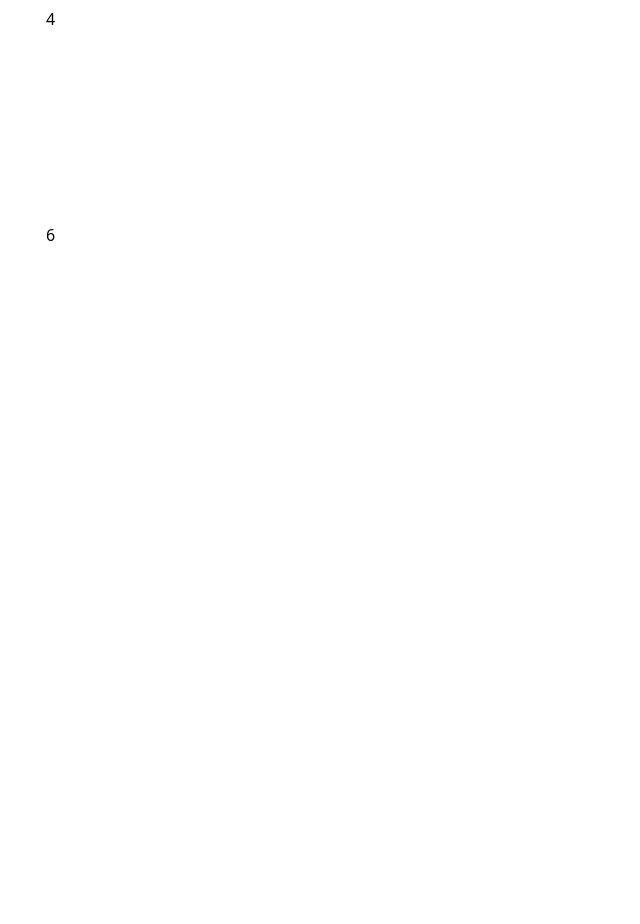
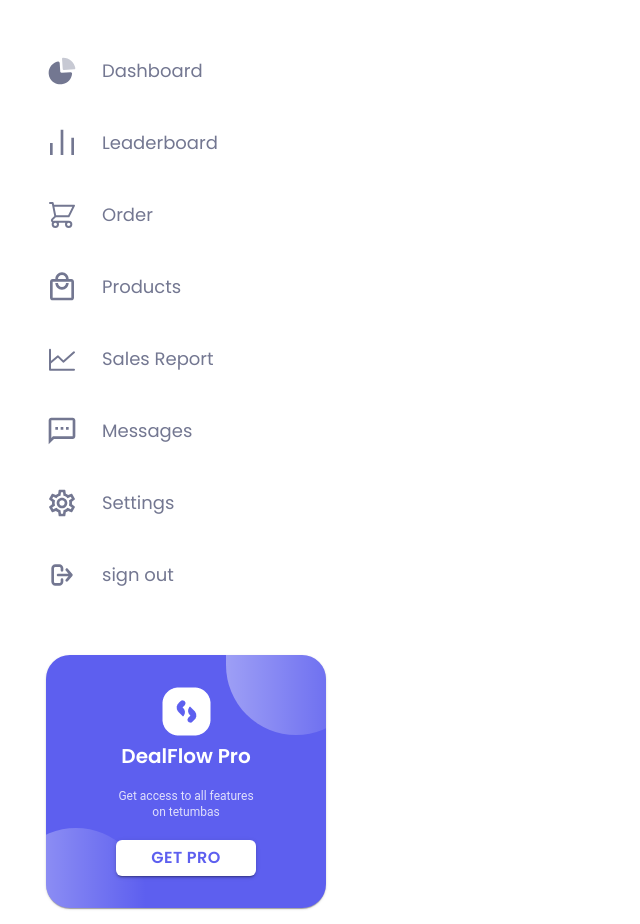
Before and after one commit to mehediweb01/sales-dashboard, a React (Vite) app: page / in a window 1280 px wide. Shown: the part 120-1044 px from the top of the page, without its empty margins (0-640 px from the left). Before the commit the page ends 800 px from the top, so only its background shows below. Built offline with nearby package versions, Linux system fonts and the light colour scheme.

Commit message:
sidebar complete

```diff
--- a/src/components/sidebar/Card.jsx
+++ b/src/components/sidebar/Card.jsx
@@ -1,11 +1,53 @@
-import React from 'react'
+import React from "react";
+import Card from "@mui/material/Card";
+import CardContent from "@mui/material/CardContent";
+import Typography from "@mui/material/Typography";
+import Button from "@mui/material/Button";
+import CardActionArea from "@mui/material/CardActionArea";
 
-const Card = () => {
+const cardClass = {
+  width: "175px",
+  display: "flex",
+  flexDirection: "column",
+  justifyContent: "center",
+  margin: "0 auto 0 auto",
+};
+const SideBarCard = () => {
   return (
-    <div>
+    <Card
+      sx={{ width: 280 }}
+      className="!bg-primary !rounded-3xl relative py-8"
+    >
+      <div className="bg-gradient-to-r from-white/40 to-white/0 rounded-full h-40 w-1/2 absolute -top-20 -right-10"></div>
+      <div className="bg-gradient-to-r from-white/40 to-white/0 rounded-full h-40 w-1/2 absolute -bottom-20 -left-10"></div>
+      <CardActionArea sx={cardClass}>
+        <div className="flex flex-col items-center">
+          <img src="/images/white-logo.png" alt="white logo" />
+          <h3 className="font-semibold mt-1 text-xl leading-8 font-poppins text-white">
+            DealFlow Pro
+          </h3>
+        </div>
+        <CardContent>
+          <Typography
+            gutterBottom
+            variant="h5"
+            component="div"
+            className="text-white/80 font-poppins font-medium !text-xs !leading-4 text-center"
+          >
+            Get access to all features on tetumbas
+          </Typography>
+        </CardContent>
+      </CardActionArea>
+      <div className="w-full flex justify-center">
+        <Button
+          variant="contained"
+          className="!w-1/2 !bg-white !text-primary !rounded-md !font-semibold !font-poppins !text-base !leading-6"
+        >
+          Get pro
+        </Button>
+      </div>
+    </Card>
+  );
+};
 
-    </div>
-  )
-}
-
-export default Card
+export default SideBarCard;
--- a/src/components/sidebar/Logo.jsx
+++ b/src/components/sidebar/Logo.jsx
@@ -2,9 +2,13 @@ import React from "react";
 
 const Logo = () => {
   return (
-    <div className="flex items-center gap-1">
-      <img src="/images/logo.png" alt="Logo" />
-      <p className="font-poppins font-semibold text-3xl leading-11 ">
+    <div className="flex items-start sm:items-center sm:flex-row flex-col gap-3">
+      <img
+        src="/images/logo.png"
+        alt="Logo"
+        className="w-[36px] h-[36px] md:w-[56px] md:h-[56px]"
+      />
+      <p className="font-poppins font-semibold text-base sm:text-2xl md:text-3xl leading-4 sm:leading-7 md:leading-11">
         DealFlow
       </p>
     </div>
--- a/src/components/sidebar/SideBar.jsx
+++ b/src/components/sidebar/SideBar.jsx
@@ -1,14 +1,20 @@
 import React from "react";
+import SideBarCard from "./Card";
+import SideBarItems from "./SideBarItems";
 import Logo from "./Logo";
 
 const SideBar = () => {
   return (
-    <div className="grid grid-cols-5 grid-rows-5 gap-4 ms-[46px] mt-[55px]">
-      <div>
+    <div className="flex flex-col justify-start items-start gap-16 ms-[46px] mt-[55px] max-w-[280px] pb-4">
+      <div className="w-full">
         <Logo />
       </div>
-      <div className="row-span-3 row-start-2">4</div>
-      <div className="row-start-5">6</div>
+      <div className="w-full">
+        <SideBarItems />
+      </div>
+      <div className="hidden md:block w-full">
+        <SideBarCard />
+      </div>
     </div>
   );
 };
--- a/src/components/sidebar/SideBarItems.jsx
+++ b/src/components/sidebar/SideBarItems.jsx
@@ -1,11 +1,22 @@
-import React from 'react'
+import React from "react";
+import { sidebarItem } from "../../utils/db";
 
 const SideBarItems = () => {
   return (
-    <div>
+    <ul className="space-y-10">
+      {sidebarItem.map((item, index) => (
+        <li key={index}>
+          <a href="#" className="flex items-center gap-6">
+            <img src={item.icon} alt={item.label} />
+            <span className="hidden md:block font-poppins text-[18px] leading-7 text-secondary">
+              {item.label}
+            </span>
+          </a>
+        </li>
+      ))}
+    </ul>
+  );
+};
 
-    </div>
-  )
-}
 
-export default SideBarItems
+export default SideBarItems;
--- a/src/pages/Dashboard.jsx
+++ b/src/pages/Dashboard.jsx
@@ -3,8 +3,12 @@ import SideBar from "../components/sidebar/SideBar";
 
 const Dashboard = () => {
   return (
-    <div>
+    <div className="flex items-start gap-10 md:gap-3 max-w-[1920px] w-full">
       <SideBar />
+      <div className="mt-4">
+        <h1>Dashboard</h1>
+        <p>Welcome to your sales dashboard!</p>
+      </div>
     </div>
   );
 };
--- /dev/null
+++ b/src/utils/db.js
@@ -0,0 +1,10 @@
+export const sidebarItem = [
+  { label: "Dashboard", icon: "/icons/dashboard.svg" },
+  { label: "Leaderboard", icon: "/icons/leaderboard.svg" },
+  { label: "Order", icon: "/icons/order.svg" },
+  { label: "Products", icon: "/icons/products.svg" },
+  { label: "Sales Report", icon: "/icons/sales.svg" },
+  { label: "Messages", icon: "/icons/message.svg" },
+  { label: "Settings", icon: "/icons/settings.svg" },
+  { label: "sign out", icon: "/icons/logout.svg" },
+];
```
Also changed, not shown: public/icons/dashboard.svg.
